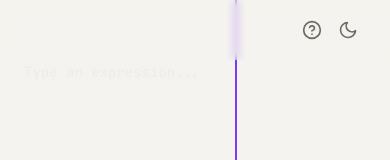
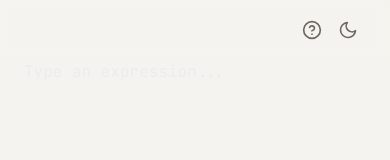
Before and after one commit to danielakl/quick-calc, a Next.js app: page / in a window 390 px wide. Shown: the top 160 px of the page. Built offline with nearby package versions, Linux system fonts and the light colour scheme.

Commit message:
Improve result panel for mobile

```diff
--- a/src/components/Calculator.tsx
+++ b/src/components/Calculator.tsx
@@ -1,6 +1,12 @@
 "use client";
 
-import { useRef, useCallback, useEffect, useSyncExternalStore } from "react";
+import {
+  useState,
+  useRef,
+  useCallback,
+  useEffect,
+  useSyncExternalStore,
+} from "react";
 import { useCalcStore, initFromURL } from "@/stores/useCalcStore";
 import { initTheme } from "@/stores/useThemeStore";
 import HelpModal from "./HelpModal";
@@ -13,6 +19,7 @@ export default function Calculator() {
   const { text, results, setText } = useCalcStore();
   const textareaRef = useRef<HTMLTextAreaElement>(null);
   const resultsRef = useRef<HTMLDivElement>(null);
+  const [previewMode, setPreviewMode] = useState(true);
   const hydrated = useSyncExternalStore(
     emptySubscribe,
     () => true,
@@ -34,6 +41,7 @@ export default function Calculator() {
   }, []);
 
   const lineCount = text.split("\n").length;
+  const hasResults = results.some((r) => r.display !== "" || r.error !== null);
   const paddedResults = [
     ...results,
     ...Array(Math.max(0, lineCount - results.length)).fill({
@@ -43,6 +51,18 @@ export default function Calculator() {
       isAssignment: false,
     }),
   ];
+
+  // Sync scroll position when results panel appears.
+  // Uses rAF so the panel has its transitioned dimensions before we assign scrollTop.
+  useEffect(() => {
+    if (hasResults && textareaRef.current && resultsRef.current) {
+      const textarea = textareaRef.current;
+      const results = resultsRef.current;
+      requestAnimationFrame(() => {
+        results.scrollTop = textarea.scrollTop;
+      });
+    }
+  }, [hasResults]);
 
   if (!hydrated) {
     return (
@@ -60,7 +80,7 @@ export default function Calculator() {
       </header>
 
       {/* Input area */}
-      <div className="relative w-[60%]">
+      <div className="relative min-w-0 flex-1">
         <textarea
           id="calc-input"
           data-testid="calc-input"
@@ -68,22 +88,32 @@ export default function Calculator() {
           value={text}
           onChange={(e) => setText(e.target.value)}
           onScroll={handleScroll}
-          className="hide-scrollbar absolute inset-0 h-full w-full overflow-y-scroll bg-transparent px-6 pb-6 pt-[calc(0.75rem*2+2.25rem)] font-mono text-sm leading-6 text-foreground caret-caret selection:bg-selection transition-colors duration-150 ease-in-out focus:outline-none focus:ring-2 focus:ring-accent focus:ring-offset-2 focus:ring-offset-background"
+          onFocus={() => setPreviewMode(true)}
+          className="hide-scrollbar absolute inset-0 h-full w-full overflow-x-auto overflow-y-scroll whitespace-nowrap bg-transparent px-6 pb-6 pt-[calc(0.75rem*2+2.25rem)] font-mono text-base leading-6 text-foreground caret-caret selection:bg-selection transition-colors duration-150 ease-in-out focus:outline-none focus:ring-2 focus:ring-accent focus:ring-offset-2 focus:ring-offset-background"
           placeholder="Type an expression..."
           aria-label="Calculator input"
+          wrap="off"
           spellCheck={false}
           autoFocus
         />
       </div>
 
-      {/* Divider */}
-      <div className="w-px bg-border" />
-
-      {/* Results area */}
+      {/* Results panel — overlay on mobile, in-flow on desktop */}
+      <div
+        onClick={() => previewMode && setPreviewMode(false)}
+        className={`flex overflow-hidden bg-background transition-[width,opacity] duration-300 ease-in-out ${
+          hasResults
+            ? previewMode
+              ? "w-[30%] opacity-100"
+              : "absolute right-0 top-0 bottom-0 w-4/5 opacity-100"
+            : "w-0 opacity-0"
+        } ${hasResults ? "sm:relative sm:inset-auto sm:w-[35%] sm:opacity-100" : "sm:w-0 sm:opacity-0"}`}
+      >
+        <div className="w-px shrink-0 bg-border" />
         <div
           ref={resultsRef}
           data-testid="calc-results"
-        className="w-[40%] overflow-y-auto px-6 pb-6 pt-[calc(0.75rem*2+2.25rem)] font-mono text-sm leading-6"
+          className="min-w-0 flex-1 overflow-y-auto px-6 pb-6 pt-[calc(0.75rem*2+2.25rem)] font-mono text-base leading-6"
           onScroll={handleScroll}
         >
           {paddedResults.map((result, i) => (
@@ -91,5 +121,6 @@ export default function Calculator() {
           ))}
         </div>
       </div>
+    </div>
   );
 }
--- a/src/components/ResultLine.tsx
+++ b/src/components/ResultLine.tsx
@@ -7,19 +7,17 @@ interface ResultLineProps {
 export default function ResultLine({ result }: ResultLineProps) {
   if (result.error) {
     return (
-      <div className="h-[1.5rem] text-right truncate text-error">
-        {result.error}
-      </div>
+      <div className="h-6 truncate text-right text-error">{result.error}</div>
     );
   }
 
   if (!result.display) {
-    return <div className="h-[1.5rem]">&nbsp;</div>;
+    return <div className="h-6">&nbsp;</div>;
   }
 
   return (
     <div
-      className={`h-[1.5rem] text-right truncate ${
+      className={`h-6 truncate text-right ${
         result.isAssignment ? "text-accent-dim" : "text-accent"
       }`}
     >
```
Also changed, not shown: 1 other file (tests, documents, lock files or other folders). Lines whose indentation alone changed are shown as unchanged.
